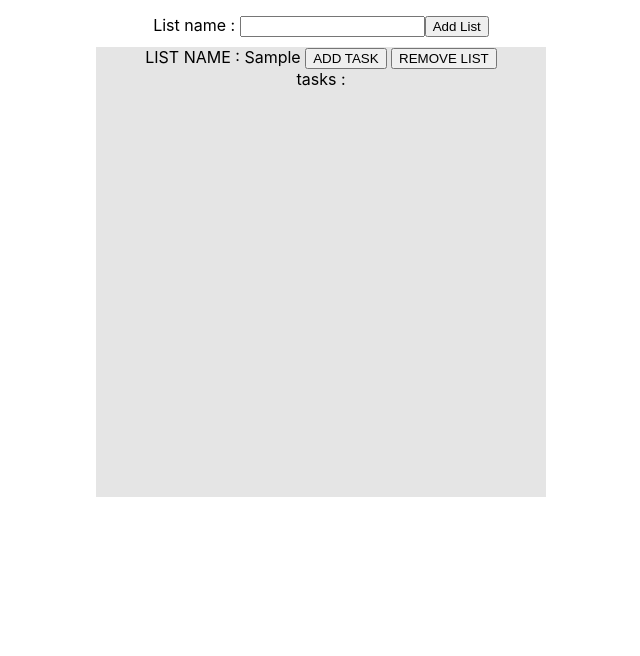
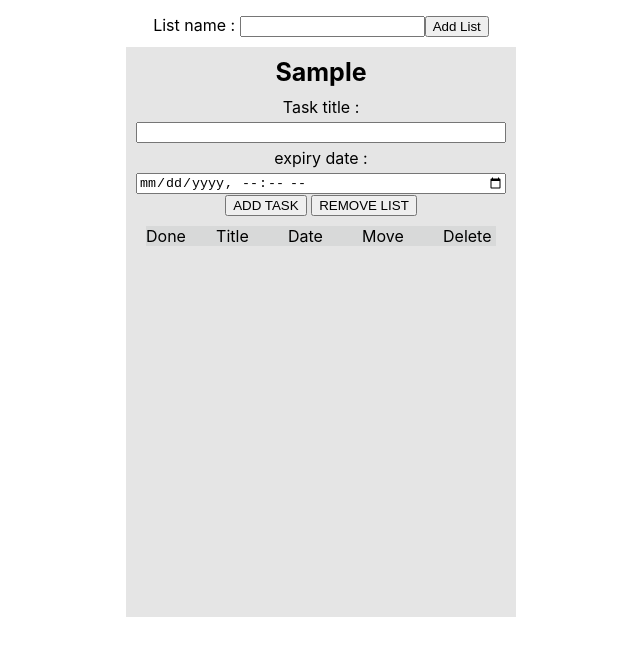
Before and after one commit to Si3r4dz/VonageApp, a React (Create React App) app: page / in a window 1280 px wide. Both pictures are taken after typing "Sample" into the empty fields and a click on the button "Add List". Shown: the top 656 px of the page, without its empty margins (319-959 px from the left). Built offline with nearby package versions, Linux system fonts and the light colour scheme.

Commit message:
Moving_tasks_and_date_added

```diff
--- a/public/index.html
+++ b/public/index.html
@@ -24,7 +24,7 @@
       work correctly both with client-side routing and a non-root public URL.
       Learn how to configure a non-root public URL by running `npm run build`.
     -->
-    <title>React App</title>
+    <title>ToDo List</title>
   </head>
   <body>
     <noscript>You need to enable JavaScript to run this app.</noscript>
--- a/src/App.js
+++ b/src/App.js
@@ -6,7 +6,7 @@ import ListElement from './components/ListElement';
 function App() {
 
   const [lists, setLists] = useState([]);
-  const [newItem, setItem] = useState('');
+
   const [listName, setListname] = useState('');
 
   const handleClick=()=>{
@@ -20,12 +20,13 @@ function App() {
     setListname('');
   }
 
-  const handleAddTaskClick = (index) => {
+  const handleAddTaskClick = (index,title,date) => {
     let tmpArr = [...lists];
     tmpArr[index].tasks.push({
-      title:'Sraka',
-      expiresAt:new Date(),
-      id: tmpArr[index].tasks.length !== 0 ? tmpArr[index].tasks.length + 1 : 1
+      title:title,
+      expiresAt:new Date(date),
+      id: tmpArr[index].tasks.length !== 0 ? tmpArr[index].tasks.length + 1 : 1,
+      done:false,
     });
     setLists(tmpArr)
   }
@@ -33,36 +34,81 @@ function App() {
   const handleRemoveListClick = (e) => {
     setLists(lists.filter(list=>list.id !== e));
   }
-  const handleRemoveTaskClick = (e,listId) => {
+
+  const handleRemoveTaskClick = (taskId,listId) => {
    let tmp =  lists.filter((list)=>{
         if(list.id === listId){
-          list.tasks = list.tasks.filter(task => task.id !== e);
+          list.tasks = list.tasks.filter(task => task.id !== taskId);
           return list;
         }else return list
     });
     setLists(tmp);
   }
 
+  const handleCheckboxChanged = (value,taskId,listId) => {
+    let tmp =  lists.filter((list)=>{
+        if(list.id === listId){
+          list.tasks = list.tasks.map(task => task.id === taskId ? task={...task,'done':value} :task);
+          return list;
+        }else return list
+    });
+    setLists(tmp);
+  }
+
+   const reorder = (list, startIndex, endIndex,length) => {
+    if(endIndex !== length && endIndex !== -1){
+        var tmp = list[startIndex];
+        list[startIndex] = list[endIndex];
+        list[endIndex] = tmp
+        return list;
+    }
+    else return list;
+    }
+
+  const handleMuveUpClick = (taskIndex,listId) => {
+    let tmp = lists.filter((list)=>{
+      if(list.id === listId){
+        list.tasks = reorder(list.tasks,taskIndex,taskIndex-1);
+        return list;
+      }else return list
+    });
+    setLists(tmp);
+  }
+
+  const handleMuveDownClick = (taskIndex,listId,length) => {
+    let tmp = lists.filter((list)=>{
+      if(list.id === listId){
+       list.tasks = reorder(list.tasks,taskIndex,taskIndex+1,length);
+        return list;
+      }else return list
+    });
+    setLists(tmp);
+  }
   return (
     <div className="App">
       <div className='mainContainer'>
         <span>
           List name :&nbsp;
         </span>
-        <input type='text' value={listName} onChange={(e)=>setListname(e.target.value)}/>
+        <input type='text' name='title' value={listName} onChange={(e)=>setListname(e.target.value)}/>
         <button onClick={() => handleClick()}>
           Add List
         </button>
         <div className='listView'>
           {lists?.map((list, index)=>{
+
             return (
               <ListElement
                 name={list.name}
                 id={list.id}
-                key={index}
-                onAddTaskClick={()=>handleAddTaskClick(index)}
+                key={list.id}
+                onAddTaskClick={(title,date)=>handleAddTaskClick(index,title,date)}
                 onRemoveListClick={handleRemoveListClick}
-                onRemoveTaskClick={(e)=>handleRemoveTaskClick(e,list.id)}
+                onRemoveTaskClick={(taskId)=>handleRemoveTaskClick(taskId,list.id)}
+                onCheckboxChanged={(value,taskId)=>{handleCheckboxChanged(value,taskId,list.id)}}
+                onDateChanged={(e)=>{handleCheckboxChanged(e)}}
+                onMoveUpClick={(taskIndex)=>{handleMuveUpClick(taskIndex,list.id)}}
+                onMoveDownClick={(taskIndex)=>{handleMuveDownClick(taskIndex,list.id,list.tasks.length)}}
                 tasks={list.tasks}
             />)
           })}
--- a/src/components/ListElement.js
+++ b/src/components/ListElement.js
@@ -1,4 +1,6 @@
 import './components.css';
+import { useEffect, useState } from 'react';
+import {checkDeadline, parseDate} from '../utils';
 
 function ListElement({
     name,
@@ -6,30 +8,81 @@ function ListElement({
     onAddTaskClick,
     onRemoveListClick,
     onRemoveTaskClick,
+    onCheckboxChanged,
+    onMoveUpClick,
+    onMoveDownClick,
     tasks,
 }) {
 
+    const [title, setTitle] = useState('');
+    const [date, setDate] = useState(new Date());
+
+//  tasks.sort((a,b)=>{
+//         if(a.expiresAt < b.expiresAt) return -1;
+//         else if(a.expiresAt > b.expiresAt) return 1;
+//         else return 0;
+//         });
   return (
      <div className='list' key={id}>
-            LIST NAME : {name}&nbsp;
-        <button onClick={()=>onAddTaskClick(id)}>
+         <div className='listHeader'>
+            <span>{name}</span>
+         </div>
+            <div className='listBody'>
+
+                <div className='taskMenu'>
+                    <span> Task title :  </span>
+                    <input type='text' value={title} name="title" onChange={(e)=>setTitle(e.target.value)}/>
+                    <span> expiry date :  </span>
+                    <input type='datetime-local' name='date' defaultValue={parseDate(date)} onChange={(e)=>setDate(e.target.value)}/>
+                </div>
+
+            <button onClick={()=>{
+                    //  if(title!=='' && date!==''){
+                        setTitle('')
+                        setDate(new Date())
+                        onAddTaskClick(title,date)
+                    //}
+                }}
+            >
                 ADD TASK
             </button>
                 &nbsp;
             <button onClick={()=>onRemoveListClick(id)}>
                 REMOVE LIST
             </button>
-        <div>
-            tasks : {tasks?.map((task, index)=>{
-                return (
-                    <div key={index}>
-                        <input type='checkbox'/>
-                        {task.title} &nbsp;
-                        <button on onClick={()=>onRemoveTaskClick(task.id)}>
-                            TRASH
-                        </button>
+        </div>
+
+        <div className='taskList'>
+                <div  className="task" >
+                        <span>Done</span>
+                        <span>Title &nbsp;</span>
+                        <span>Date &nbsp;</span>
+                        <span>Move &nbsp;</span>
+                        <span>Delete&nbsp;</span>
+
 
                     </div>
+                {tasks?.map((task, index)=>{
+                return (
+
+                     <div key={task.id} className="task" style={{
+                        backgroundColor: task.done ? '#ccc' : checkDeadline(task.expiresAt)
+                     }}>
+                        <input type='checkbox' defaultChecked={task.done} onChange={(e)=> onCheckboxChanged(e.target.checked,task.id)}/>
+                        {task.title} &nbsp;
+                        <span> {parseDate(task.expiresAt)}</span>
+
+
+
+                           <div>
+                            <button onClick={()=>onMoveUpClick(index)}>&#8593;</button>
+                            <button onClick={()=>onMoveDownClick(index)}>&#8595;</button>
+                            </div>
+                        <button on onClick={()=>onRemoveTaskClick(task.id)}>
+                            RM
+                        </button>
+                    </div>
+
                 )
             })}
 
--- a/src/components/components.css
+++ b/src/components/components.css
@@ -1,12 +1,51 @@
 .list {
-    height: 450px;
-    width: 450px;
+    height: 550px;
+    min-width: 350px;
+    max-width: 550px;
     margin: 10px;
     background-color: rgba(0, 0, 0, 0.1);
     gap: 10px;
+    z-index: 1;
+    padding: 10px;
+}
+
+.listHeader {
+    display: flex;
+    flex-direction: row;
+    justify-content: center;
+    margin-bottom:10px;
+    font-size: 25px;
+    font-weight: bold;
+}
+.taskMenu{
+    display: flex;
+    flex-direction: column;
+    gap:5px;
+}
+.taskList {
+    padding: 10px;
+    max-height: 350px;
     overflow-y: scroll;
+    z-index: 0;
+    display: flex;
+    flex-direction: column;
+    align-self: center;
+    align-items: center;
+    justify-content: center;
+    gap: 10px;
 
 }
-.list::-webkit-scrollbar {
+.taskList::-webkit-scrollbar {
     display: none;
 }
+.task{
+    display: flex;
+    flex-direction: row;
+    flex-wrap: wrap;
+    justify-content: space-between;
+    align-content: space-between;
+    min-width: 350px;
+    max-width: 500px;
+    gap: 10px;
+    background-color: rgba(100, 110, 110, 0.1);
+}
--- /dev/null
+++ b/src/utils.js
@@ -0,0 +1,18 @@
+
+export const parseDate = (date) => {
+        let tmp = new Date(date);
+        return `${tmp.getDate()}.${tmp.getMonth() + 1}.${tmp.getFullYear()} ${tmp.getHours()}:${tmp.getMinutes()}`;
+    }
+
+export const checkDeadline = (date) => {
+        let diff = (new Date(date) - new Date())/3600000;
+        if(diff<24 && diff>0){
+            return "#ffcc00";
+        }
+        else if(diff<0){
+            return "#cc3300";
+        }
+        else{
+            return "#339900";
+        }
+    }
```
Also changed, not shown: src/components/Task.js (deleted). Lines whose indentation alone changed are shown as unchanged.
